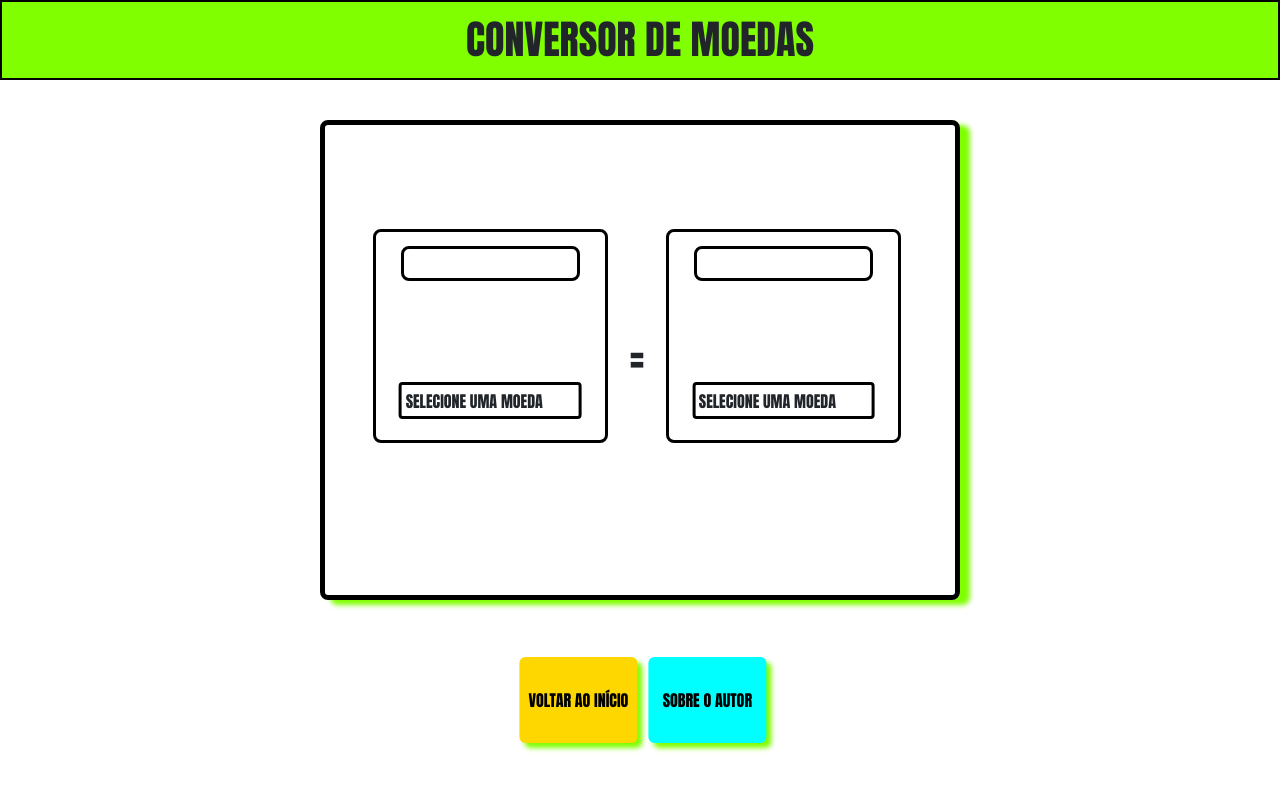
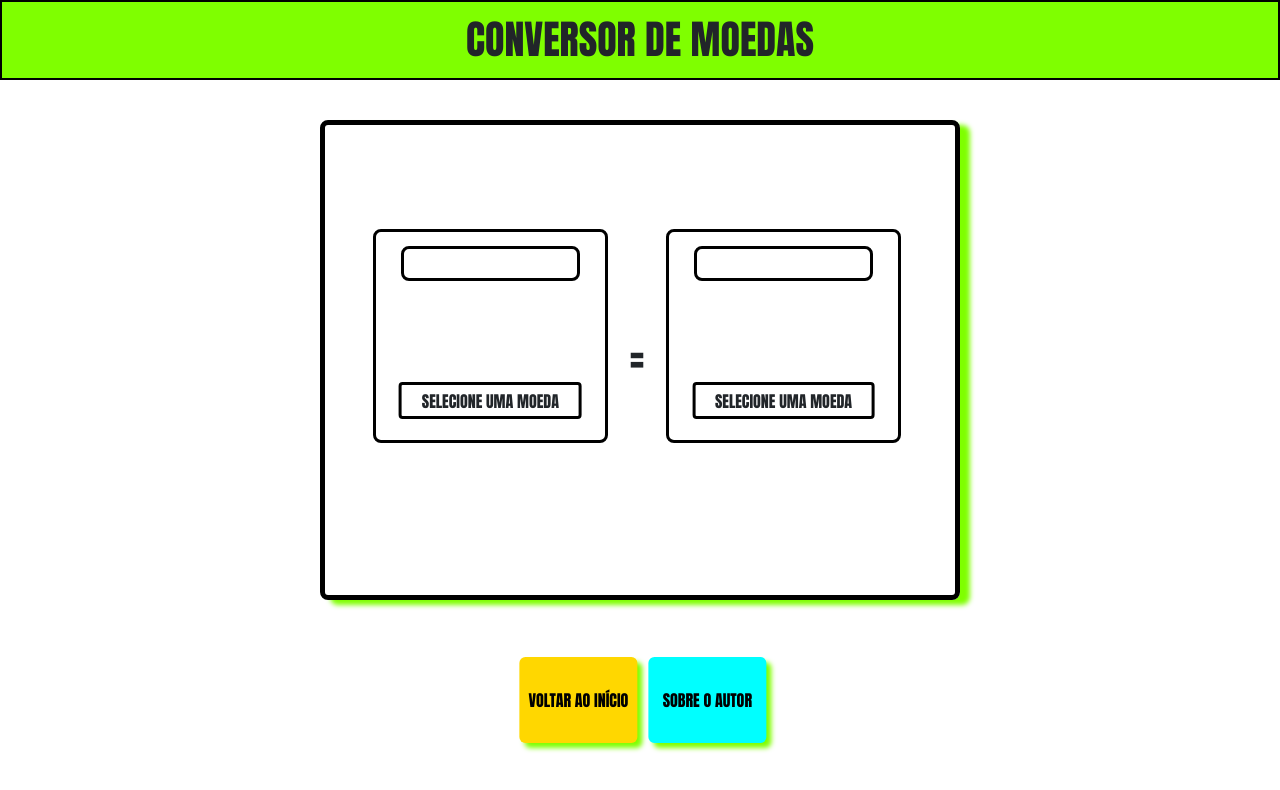
Before and after one commit to MateusRNM/dw4ProjetoSvelte, a SvelteKit app: page /converter in a window 1280 px wide. Shown: the top 790 px of the page. Built offline with nearby package versions, Linux system fonts and the light colour scheme.

Commit message:
correções 2

```diff
--- a/src/routes/converter/+page.svelte
+++ b/src/routes/converter/+page.svelte
@@ -1,5 +1,5 @@
 <script>
-    import { request, moedas } from '$lib/awesomeAPI.js';
+    import { request, moedas } from '$lib/exchangerateAPI.js';
     import { goto } from '$app/navigation';
 
     let value1 = $state(null)
@@ -206,7 +206,9 @@
         background-color: chartreuse;
     }
     .select {
-        text-align: center;
+        position: relative;
+        left: 50%;
+        transform: translateX(-50%);
     }
     .item-selected {
         background-color: gold;
```
Also changed, not shown: src/lib/exchangerateAPI.js (renamed from src/lib/awesomeAPI.js).
